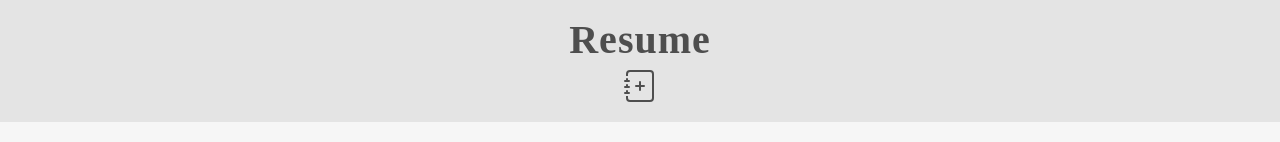
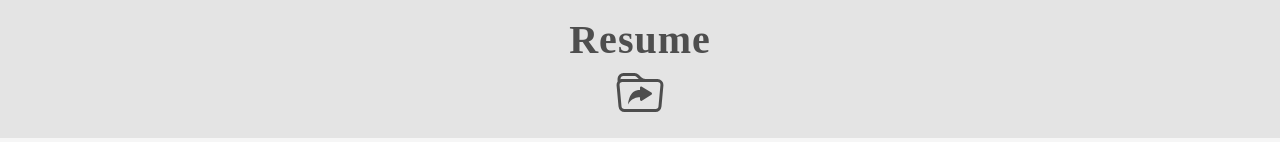
Before and after one commit to johnhkim124/john-kim-portfolio-, a React (Create React App) app: page /about in a window 1280 px wide. Shown: the part 810-952 px from the top of the page. Built offline with nearby package versions, Linux system fonts and the light colour scheme.

Commit message:
changed resume icon again

```diff
--- a/src/screens/about/About.jsx
+++ b/src/screens/about/About.jsx
@@ -35,18 +35,14 @@ const About = () => {
         <a href="https://docdro.id/m9WhMT4">
           <svg
             xmlns="http://www.w3.org/2000/svg"
-            width="32"
-            height="32"
+            width="48"
+            height="48"
             fill="currentColor"
-            class="bi bi-journal-plus"
+            class="bi bi-folder-symlink"
             viewBox="0 0 16 16"
           >
-            <path
-              fill-rule="evenodd"
-              d="M8 5.5a.5.5 0 0 1 .5.5v1.5H10a.5.5 0 0 1 0 1H8.5V10a.5.5 0 0 1-1 0V8.5H6a.5.5 0 0 1 0-1h1.5V6a.5.5 0 0 1 .5-.5z"
-            />
-            <path d="M3 0h10a2 2 0 0 1 2 2v12a2 2 0 0 1-2 2H3a2 2 0 0 1-2-2v-1h1v1a1 1 0 0 0 1 1h10a1 1 0 0 0 1-1V2a1 1 0 0 0-1-1H3a1 1 0 0 0-1 1v1H1V2a2 2 0 0 1 2-2z" />
-            <path d="M1 5v-.5a.5.5 0 0 1 1 0V5h.5a.5.5 0 0 1 0 1h-2a.5.5 0 0 1 0-1H1zm0 3v-.5a.5.5 0 0 1 1 0V8h.5a.5.5 0 0 1 0 1h-2a.5.5 0 0 1 0-1H1zm0 3v-.5a.5.5 0 0 1 1 0v.5h.5a.5.5 0 0 1 0 1h-2a.5.5 0 0 1 0-1H1z" />
+            <path d="M11.798 8.271l-3.182 1.97c-.27.166-.616-.036-.616-.372V9.1s-2.571-.3-4 2.4c.571-4.8 3.143-4.8 4-4.8v-.769c0-.336.346-.538.616-.371l3.182 1.969c.27.166.27.576 0 .742z" />
+            <path d="M.5 3l.04.87a1.99 1.99 0 0 0-.342 1.311l.637 7A2 2 0 0 0 2.826 14h10.348a2 2 0 0 0 1.991-1.819l.637-7A2 2 0 0 0 13.81 3H9.828a2 2 0 0 1-1.414-.586l-.828-.828A2 2 0 0 0 6.172 1H2.5a2 2 0 0 0-2 2zm.694 2.09A1 1 0 0 1 2.19 4h11.62a1 1 0 0 1 .996 1.09l-.636 7a1 1 0 0 1-.996.91H2.826a1 1 0 0 1-.995-.91l-.637-7zM6.172 2a1 1 0 0 1 .707.293L7.586 3H2.19c-.24 0-.47.042-.684.12L1.5 2.98a1 1 0 0 1 1-.98h3.672z" />
           </svg>
         </a>
       </div>
```
